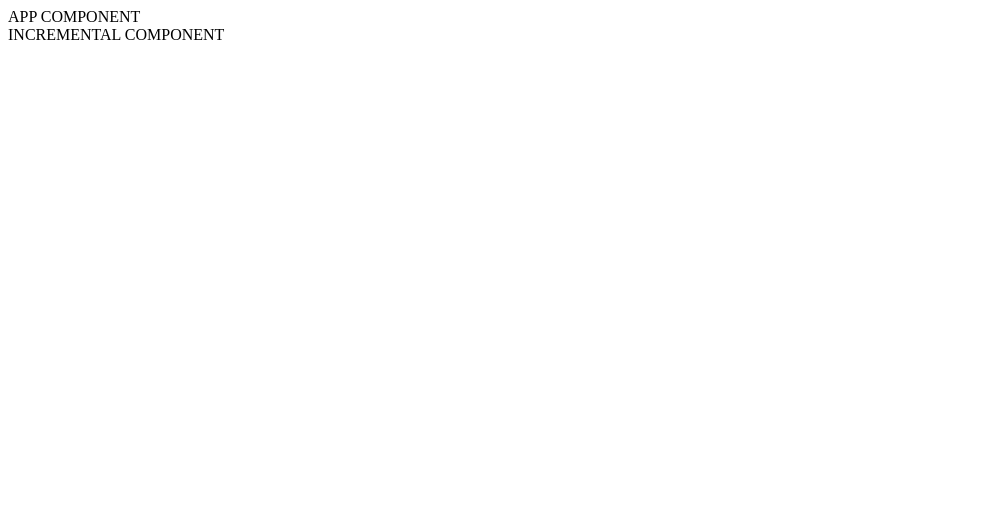
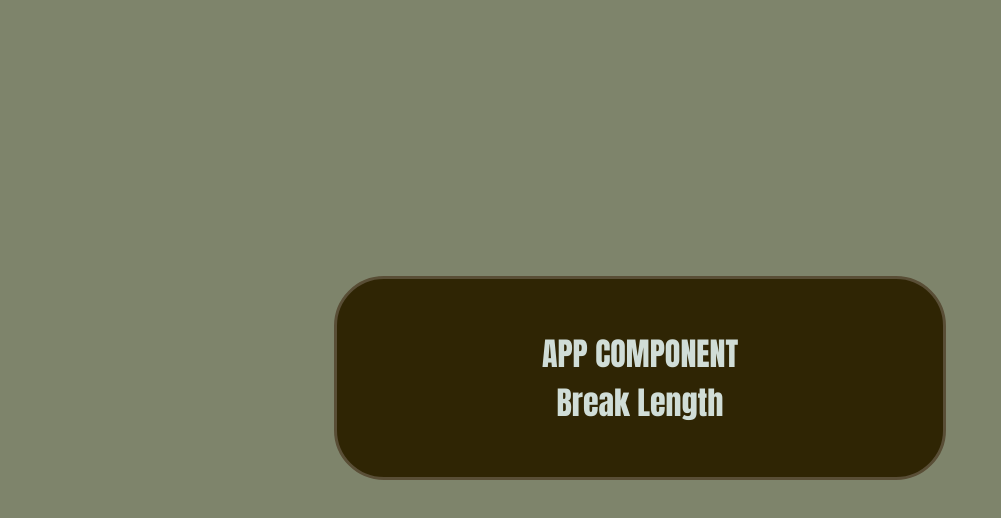
Before and after one commit to rastlyn80/25-5-clock, a React (Create React App) app: page / in a window 1280 px wide. Shown: the top 518 px of the page, without its empty margins (0-1001 px from the left). Built offline with nearby package versions, Linux system fonts and the light colour scheme.

Commit message:
Began styling the component. Added temporary props.

```diff
--- a/src/components/App.js
+++ b/src/components/App.js
@@ -1,13 +1,17 @@
 import React from "react";
 import Incremental from "./Incremental";
 
-const App = () => {
-  return (
-    <div>
-      APP COMPONENT
-      <Incremental />
-    </div>
-  );
-};
+class App extends React.Component {
+  render() {
+    return (
+      <div class="container">
+        <div className="main">
+          APP COMPONENT
+          <Incremental title="Break Length" initialValue="5" callBack="" />
+        </div>
+      </div>
+    );
+  }
+}
 
 export default App;
--- a/src/components/Incremental.js
+++ b/src/components/Incremental.js
@@ -4,7 +4,7 @@ import React from "react";
 
 class Incremental extends React.Component {
   render() {
-    return <div>INCREMENTAL COMPONENT</div>;
+    return <div>{this.props.title}</div>;
   }
 }
 
--- /dev/null
+++ b/src/css/app.css
@@ -0,0 +1,37 @@
+/*
+Color Palette Generated at:
+https://coolors.co/2f2504-594e36-7e846b-a5ae9e-d0ddd7 */
+
+:root {
+  --olive-drab-7: #2f2504ff;
+  --olive-drab-7-2: #594e36ff;
+  --xanadu: #7e846bff;
+  --ash-gray: #a5ae9eff;
+  --gainsboro: #d0ddd7ff;
+}
+
+body {
+  font-family: Impact, Haettenschweiler, "Arial Narrow Bold", sans-serif;
+  font-size: 2em;
+  background-color: var(--xanadu);
+  color: var(--gainsboro);
+}
+
+.container {
+  height: 80vh;
+  width: 80%;
+  margin: 0 auto;
+  padding: 50px;
+  display: flex;
+  justify-content: center;
+  align-items: center;
+}
+
+.main {
+  border-radius: 50px;
+  width: 50%;
+  padding: 50px;
+  text-align: center;
+  background-color: var(--olive-drab-7);
+  border: 3px solid var(--olive-drab-7-2);
+}
--- a/src/index.js
+++ b/src/index.js
@@ -1,6 +1,7 @@
 import React from "react";
 import ReactDOM from "react-dom/client";
 import App from "./components/App";
+import CSS from "./css/app.css";
 
 const root = ReactDOM.createRoot(document.getElementById("root"));
 root.render(<App />);
```
Also changed, not shown: public/index.html (+1 -22 lines).
